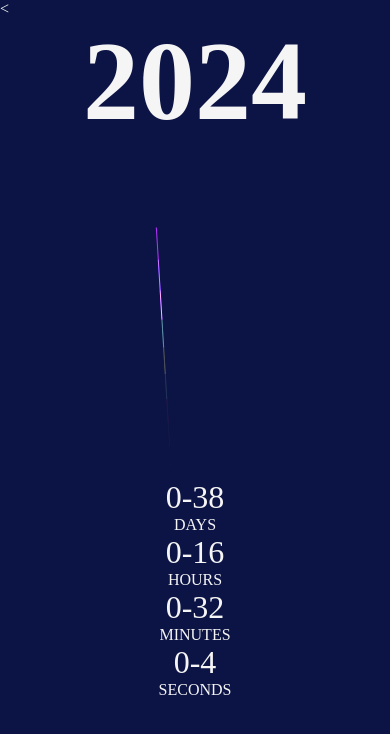
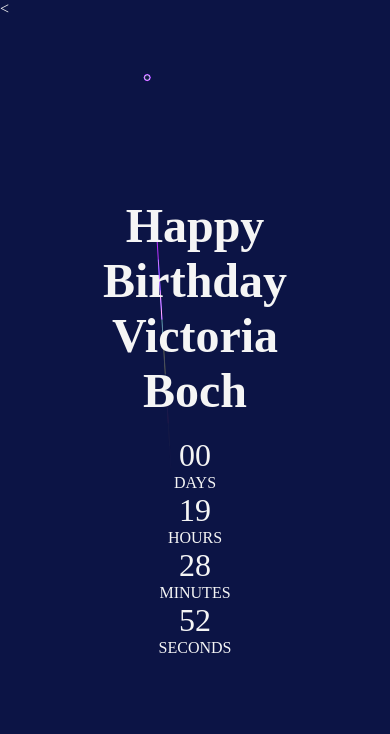
Before and after one commit to G3ral/countdown, a plain HTML site: page index.html in a window 390 px wide. Drawn offline with Linux system fonts and the light colour scheme; a web font is replaced by a local one.

Commit message:
cambis cuenta regresiva cumpleaños

```diff
--- a/index.html
+++ b/index.html
@@ -1,3 +1,44 @@
+<!-- <!DOCTYPE html>
+<html lang="en">
+<head>
+    <meta charset="UTF-8">
+    <meta http-equiv="X-UA-Compatible" content="IE=edge">
+    <meta name="viewport" content="width=device-width, initial-scale=1.0">
+    <title>Happy New Year</title>
+    <link rel="stylesheet" href="/style/style.css">
+    <<link rel="stylesheet" href="https://fonts.googleapis.com/css2?family=Andika+New+Basic&amp;display=swap">
+</head>
+<body>
+
+<canvas id="canvas">This browser does not support canvas.</canvas>
+
+<h1 class="title">2024</h1>
+
+countdown element -->
+<!-- <div id="cuenta-regresiva" class="cdb">
+	<div class="cdi">
+		<span id="d">0</span>
+		<div id="d-lbl" class="cdi-lbl">DAYS</div>
+	</div>
+	<div class="cdi">
+		<span id="h">0</span>
+		<div id="h-lbl" class="cdi-lbl">HOURS</div>
+	</div>
+	<div class="cdi">
+		<span id="m">0</span>
+		<div id="m-lbl" class="cdi-lbl">MINUTES</div>
+	</div>
+	<div class="cdi">
+		<span id="s">0</span>
+		<div id="s-lbl" class="cdi-lbl">SECONDS</div>
+	</div>
+</div>
+
+<script src="/script/script.js"></script>
+</body>
+</html> -->
+
+
 <!DOCTYPE html>
 <html lang="en">
 <head>
@@ -12,7 +53,7 @@
 
 <canvas id="canvas">This browser does not support canvas.</canvas>
 
-<h1 class="title">2024</h1>
+<h1 class="title">Happy Birthday Victoria Boch</h1>
 
 <!-- countdown element -->
 <div id="cuenta-regresiva" class="cdb">
--- a/script/script.js
+++ b/script/script.js
@@ -1,6 +1,6 @@
 // Set date
 var countdownDate = new Date(
-	"January 1, 2024 00:00:00"
+	"Febrary 8, 2024 11:00:00"
 ).getTime(); /* hrs: min: sec */
 
 // Update the count down every 1 second
--- a/style/style.css
+++ b/style/style.css
@@ -19,10 +19,11 @@ canvas {
 }
 .title {
 	position: absolute;
-	top: 30%;
+	text-align: center;
+	top: 25%;
 	left: 50%;
-	transform: translate(-50%, -30%);
-	font-size: 7em;
+	transform: translate(-50%, -25%);
+	font-size: 5em;
 	padding: 0;
 	margin: 0;
 }
@@ -51,11 +52,16 @@ canvas {
 }
 @media (max-width: 775px) {
 	.title {
-		top: 0.5em;
+		top: 0.1em;
+		display: flex;
+		align-items: center;
+		font-size: 3em;
+		text-align: center;
+		top: 30%;
 	}
 	#cuenta-regresiva {
 		text-align: center;
-		top: 75%;
+		top: 70%;
 	}
 	#cuenta-regresiva:after {
 		content: none;
```
